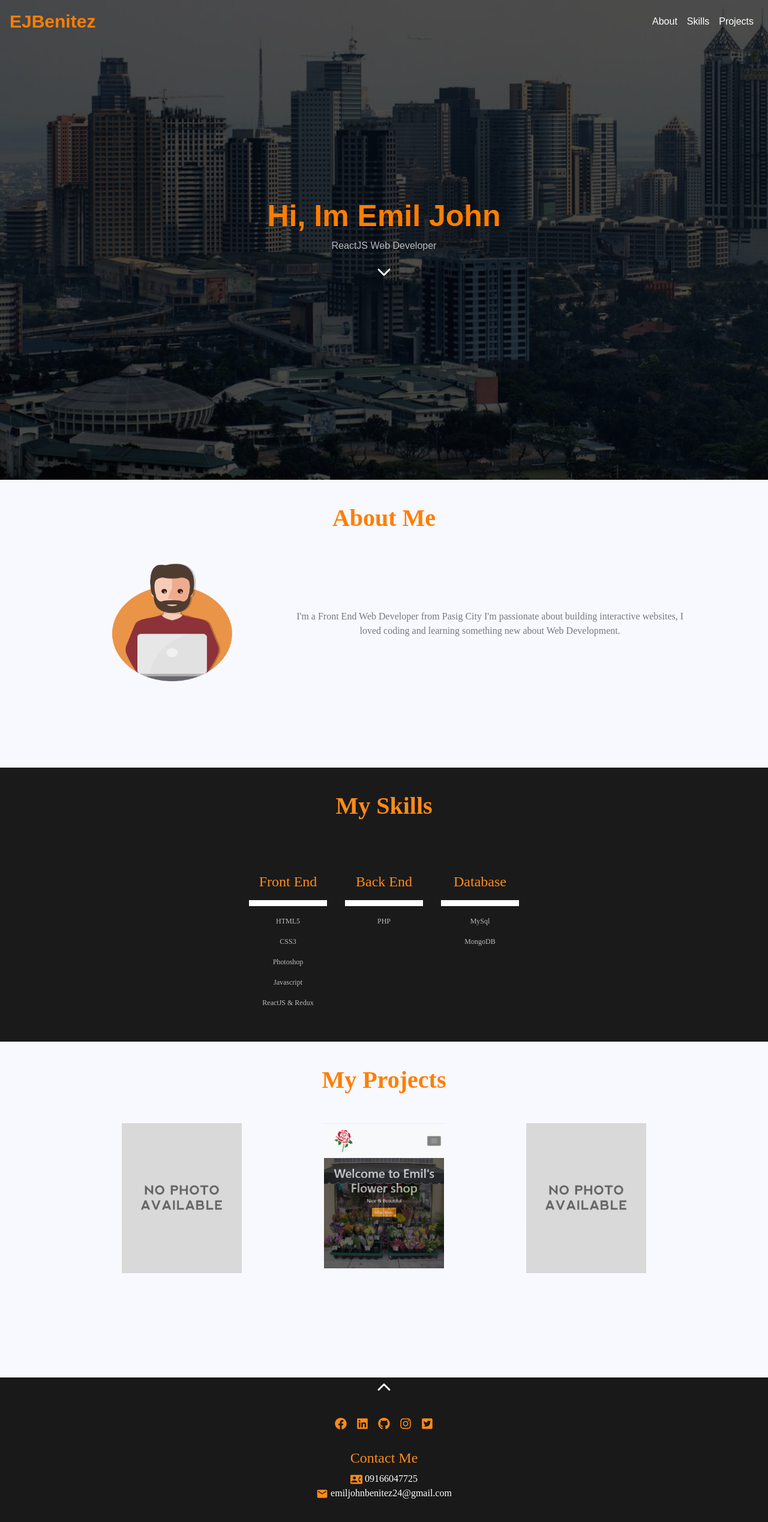
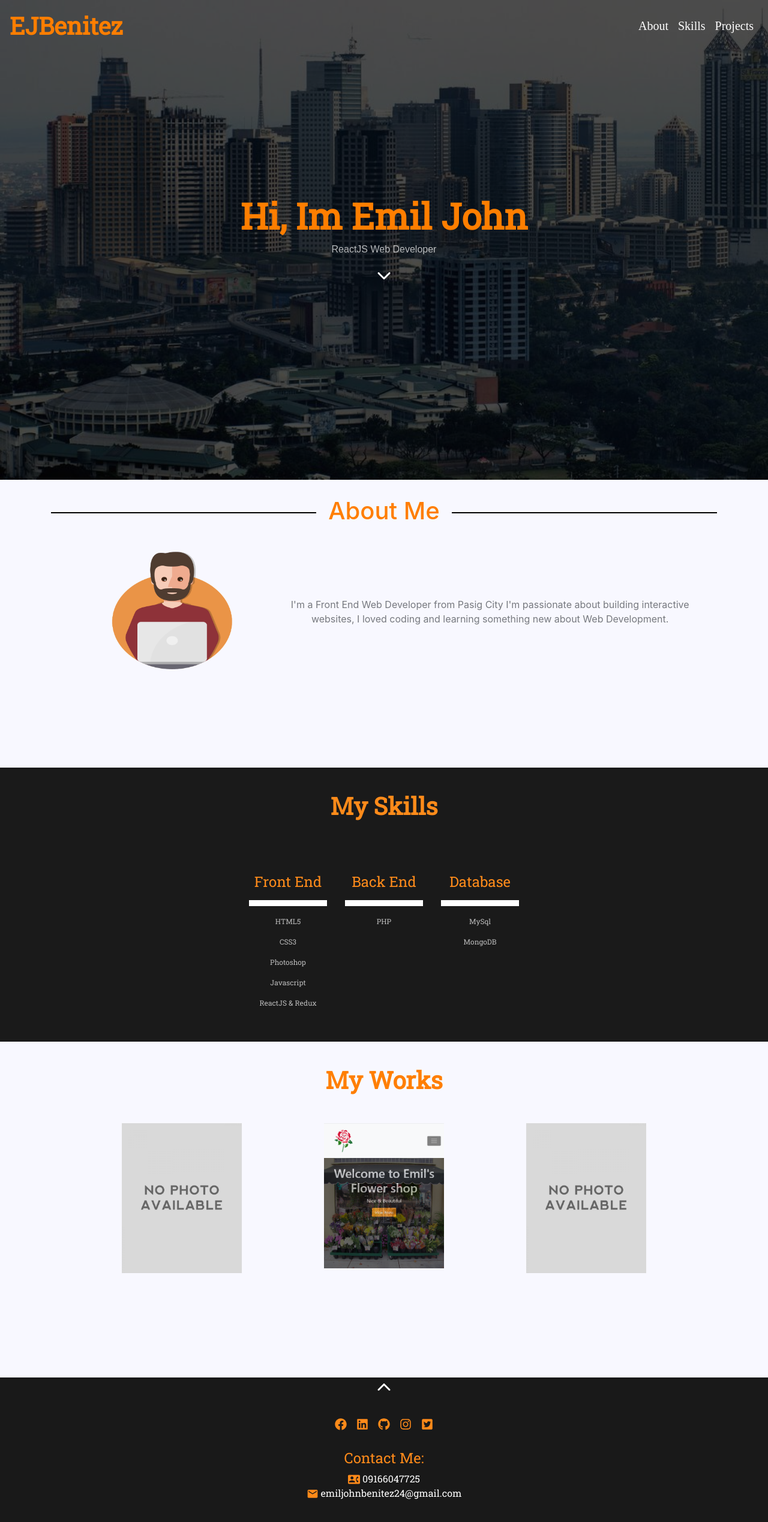
Before and after one commit to emiljohnbenitez24/emil-portfolio, a React (Create React App) app: page / in a window 1280 px wide. Shown: the top 2538 px of the page at 60% size. Built offline with nearby package versions, Linux system fonts and the light colour scheme.

Commit message:
Final Commit

```diff
--- a/public/index.html
+++ b/public/index.html
@@ -13,6 +13,7 @@
       user's mobile device or desktop. See https://developers.google.com/web/fundamentals/web-app-manifest/
     -->
   <link rel="manifest" href="%PUBLIC_URL%/manifest.json" />
+  <link href="https://fonts.googleapis.com/css?family=Roboto+Slab&display=swap" rel="stylesheet">
   <!--
       Notice the use of %PUBLIC_URL% in the tags above.
       It will be replaced with the URL of the `public` folder during the build.
@@ -25,6 +26,7 @@
   <link rel="stylesheet" href="https://maxcdn.bootstrapcdn.com/bootstrap/4.3.1/css/bootstrap.min.css"
     integrity="sha384-ggOyR0iXCbMQv3Xipma34MD+dH/1fQ784/j6cY/iJTQUOhcWr7x9JvoRxT2MZw1T" crossorigin="anonymous" />
   <title>React App</title>
+
 </head>
 
 <body>
--- a/src/components/about.js
+++ b/src/components/about.js
@@ -10,7 +10,6 @@ const About = () => {
     const MainDiv = styled.div`
     background:#F8F8FF;
     min-height:60vh;
-    font-family:arial cursive;
     align-items:center;
     text-align:center;
     justify-content:center;
@@ -19,7 +18,11 @@ const About = () => {
         padding:5vh;
     }
     h1{
-        font-weight:bold;
+        width: 100%;
+        text-align: center;
+        border-bottom: 2px solid #000;
+        line-height: 0.1em;
+        margin: 10px 0 20px;
     }
     p{
         margin-top:10vh;
@@ -30,7 +33,9 @@ const About = () => {
         <MainDiv id="about">
             <Container>
                 <ScrollAnimation animateIn="bounceInRight" animateOnce={true}>
-                    <h1 style={{ color: '#FF7E00' }}>About Me</h1>
+                    <h1 style={{ color: '#FF7E00' }}><span
+                        style={{ background: '#F8F8FF', padding: '0 20px' }}
+                    >About Me</span></h1>
                 </ScrollAnimation>
                 <Row className="about-me">
                     <Col sm={4}>
--- a/src/components/footer.js
+++ b/src/components/footer.js
@@ -10,7 +10,7 @@ import { MdContactPhone, MdEmail } from 'react-icons/md'
 const MainDiv = styled.div`
     background:black;
     opacity:.9;
-    font-family:arial cursive;
+    font-family:Roboto Slab, serif;
     min-height: 35vh;
     color:white;
     align-items:center;
@@ -46,7 +46,7 @@ const Footer = () => {
                 </Row >
                 <Row >
                     <Col>
-                        <h4 style={{ color: '#FF7E00' }}>Contact Me</h4>
+                        <h4 style={{ color: '#FF7E00' }}>Contact Me:</h4>
                     </Col>
 
                 </Row >
--- a/src/components/home.js
+++ b/src/components/home.js
@@ -44,6 +44,8 @@ const Home = () => {
     }
     .nav-items .nav-link{
         color:white;
+        font-family: 'Roboto Slab, serif';
+        font-size:20px;
     }
     .nav-items .nav-link:hover{
         opacity:.8;
@@ -76,7 +78,7 @@ const Home = () => {
                         smooth={true}
                         duration={500}
                     >
-                        <Navbar.Brand style={{ color: '#FF7E00', fontWeight: 'bold', fontSize: '30px' }} href="#home">EJBenitez</Navbar.Brand>
+                        <Navbar.Brand style={{ fontFamily: 'Roboto Slab, serif ', color: '#FF7E00', fontWeight: 'bold', fontSize: '40px' }} href="#home">EJBenitez</Navbar.Brand>
                     </Link>
                     <Navbar.Toggle aria-controls="responsive-navbar-nav" />
                     <Navbar.Collapse id="responsive-navbar-nav">
@@ -89,6 +91,7 @@ const Home = () => {
                                 spy={true}
                                 smooth={true}
                                 duration={500}
+                                offset={-70}
                             >  <Nav.Link eventKey={1} href="about" >About</Nav.Link> </Link>
                             <Link
                                 activeClass="active"
@@ -96,6 +99,7 @@ const Home = () => {
                                 spy={true}
                                 smooth={true}
                                 duration={500}
+                                offset={-70}
                             >
                                 <Nav.Link eventKey={2} href="skills">
                                     Skills
@@ -107,6 +111,7 @@ const Home = () => {
                                 spy={true}
                                 smooth={true}
                                 duration={500}
+                                offset={-70}
                             >
                                 <Nav.Link eventKey={2} href="projects">
                                     Projects
@@ -117,7 +122,7 @@ const Home = () => {
                 </Navbar>
                 <Row>
                     <Col>
-                        <h1 style={{ fontSize: '50px', color: '#FF7E00', fontWeight: 'bold' }}>Hi, Im Emil John</h1>
+                        <h1 style={{ fontFamily: 'Roboto Slab, serif', fontSize: '60px', color: '#FF7E00', fontWeight: 'bold' }}>Hi, Im Emil John</h1>
                         <p style={{ opacity: '.7' }}>ReactJS Web Developer</p>
                     </Col>
                 </Row>
--- a/src/components/projects.js
+++ b/src/components/projects.js
@@ -8,7 +8,7 @@ import ScrollAnimation from 'react-animate-on-scroll'
 const Projects = () => {
 
   const MainDiv = styled.div`
-    font-family:arial cursive;
+    font-family:Roboto Slab, serif;
     background:#F8F8FF;
     text-align:center;
     justify-content:center;
@@ -97,7 +97,7 @@ const Projects = () => {
     <MainDiv id="projects">
       <Container style={{ padding: '5vh' }}>
         <ScrollAnimation animateIn="bounceInRight" animateOnce={true}>
-          <h1 style={{ color: '#FF7E00', fontWeight: 'bold' }}>My Projects</h1>
+          <h1 style={{ color: '#FF7E00', fontWeight: 'bold' }}>My Works</h1>
         </ScrollAnimation>
         <Row style={{ padding: '5vh' }}>
           <Col>
--- a/src/components/skills.js
+++ b/src/components/skills.js
@@ -7,7 +7,7 @@ import ScrollAnimation from 'react-animate-on-scroll';
 const MainDiv = styled.div`
     background:black;
     min-height:50vh;
-    font-family:arial cursive;
+    font-family:Roboto Slab, serif;
     text-align:center;
     color:white;
     opacity:.9;
--- a/src/index.css
+++ b/src/index.css
@@ -3,9 +3,6 @@ body {
   padding: 0;
   height:100%;
   width:100%;
-  font-family: -apple-system, BlinkMacSystemFont, 'Segoe UI', 'Roboto', 'Oxygen',
-    'Ubuntu', 'Cantarell', 'Fira Sans', 'Droid Sans', 'Helvetica Neue',
-    sans-serif;
   -webkit-font-smoothing: antialiased;
   -moz-osx-font-smoothing: grayscale;
   overflow-x:hidden;
```
